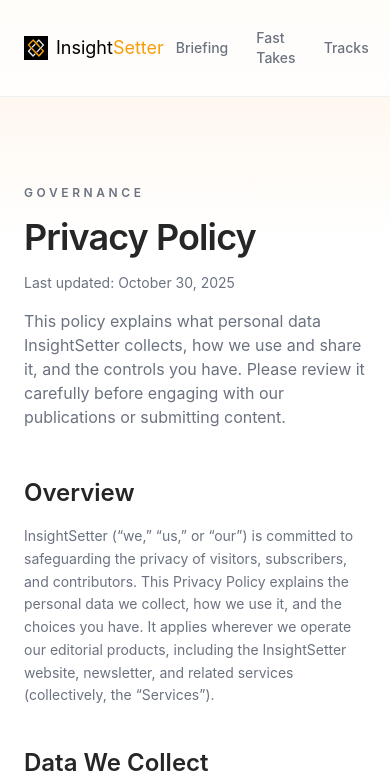
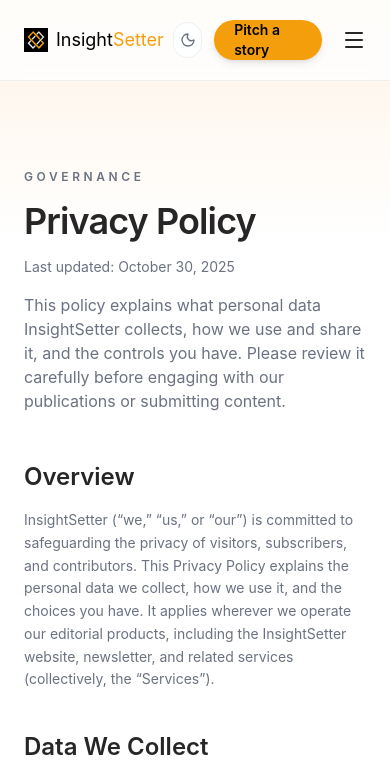
Before and after one commit to KhanSayeem/InsightSetter, a Next.js app: page /privacy in a window 390 px wide. Shown: the top 782 px of the page. Built offline with nearby package versions, Linux system fonts and the light colour scheme.

Commit message:
mobile navbar improvement

```diff
--- a/src/app/(site)/layout.tsx
+++ b/src/app/(site)/layout.tsx
@@ -1,6 +1,9 @@
+"use client";
+
 import type { ReactNode, SVGProps } from 'react';
+import { useState } from 'react';
 import Link from 'next/link';
-import { Facebook, Instagram, Linkedin, Twitter } from 'lucide-react';
+import { Facebook, Instagram, Linkedin, Twitter, Menu, X } from 'lucide-react';
 
 import { ThemeToggle } from '@/components/theme-toggle';
 import { ButtonLink } from '@/components/ui/button';
@@ -36,8 +39,10 @@ function ArrowIcon(props: SVGProps<SVGSVGElement>) {
 }
 
 export default function SiteLayout({ children }: { children: ReactNode }) {
+  const [isMenuOpen, setIsMenuOpen] = useState(false);
+
   return (
-    <div className="relative flex min-h-screen flex-col overflow-hidden">
+    <div className="relative flex min-h-screen flex-col overflow-x-hidden">
       <div
         aria-hidden
         className="pointer-events-none absolute inset-x-0 top-0 -z-10 h-[480px] bg-gradient-to-b from-primary/15 via-background to-background opacity-90"
@@ -47,13 +52,13 @@ export default function SiteLayout({ children }: { children: ReactNode }) {
         className="pointer-events-none absolute inset-y-0 right-0 -z-10 hidden w-[420px] bg-[radial-gradient(80%_70%_at_100%_20%,oklch(0.9869_0.0214_95.2774)/0.28,transparent)] md:block"
       />
 
-      <header className="border-b border-border/60 bg-background/80 backdrop-blur">
+      <header className="relative z-50 border-b border-border/60 bg-background/80 backdrop-blur">
         <div className="mx-auto flex w-full max-w-6xl items-center justify-between gap-6 px-6 py-5">
           <Link href="/" className="group inline-flex">
             <Logo />
           </Link>
           <div className="flex items-center gap-3">
-            <nav className="flex items-center gap-1 text-sm font-medium text-muted-foreground">
+            <nav className="hidden items-center gap-1 text-sm font-medium text-muted-foreground md:flex">
               {navigation.map(({ href, label }) => (
                 <Link
                   key={href}
@@ -68,8 +73,31 @@ export default function SiteLayout({ children }: { children: ReactNode }) {
             <ButtonLink href="/submit" size="md" className="hidden sm:inline-flex">
               Pitch a story
             </ButtonLink>
+            <button
+              className="ml-2 md:hidden"
+              onClick={() => setIsMenuOpen(!isMenuOpen)}
+              aria-label="Toggle menu"
+            >
+              {isMenuOpen ? <X /> : <Menu />}
+            </button>
           </div>
         </div>
+        {isMenuOpen && (
+          <div className="absolute inset-x-0 top-full z-50 border-t border-border/60 bg-background/95 backdrop-blur-sm md:hidden">
+            <nav className="flex flex-col items-center gap-4 p-6">
+              {navigation.map(({ href, label }) => (
+                <Link
+                  key={href}
+                  href={href}
+                  className="w-full rounded-full py-3 text-center text-lg font-medium transition-colors hover:bg-primary/10 hover:text-foreground"
+                  onClick={() => setIsMenuOpen(false)}
+                >
+                  {label}
+                </Link>
+              ))}
+            </nav>
+          </div>
+        )}
       </header>
 
       <main className="mx-auto w-full max-w-6xl flex-1 px-6 py-12 sm:px-8 lg:px-10">
```
